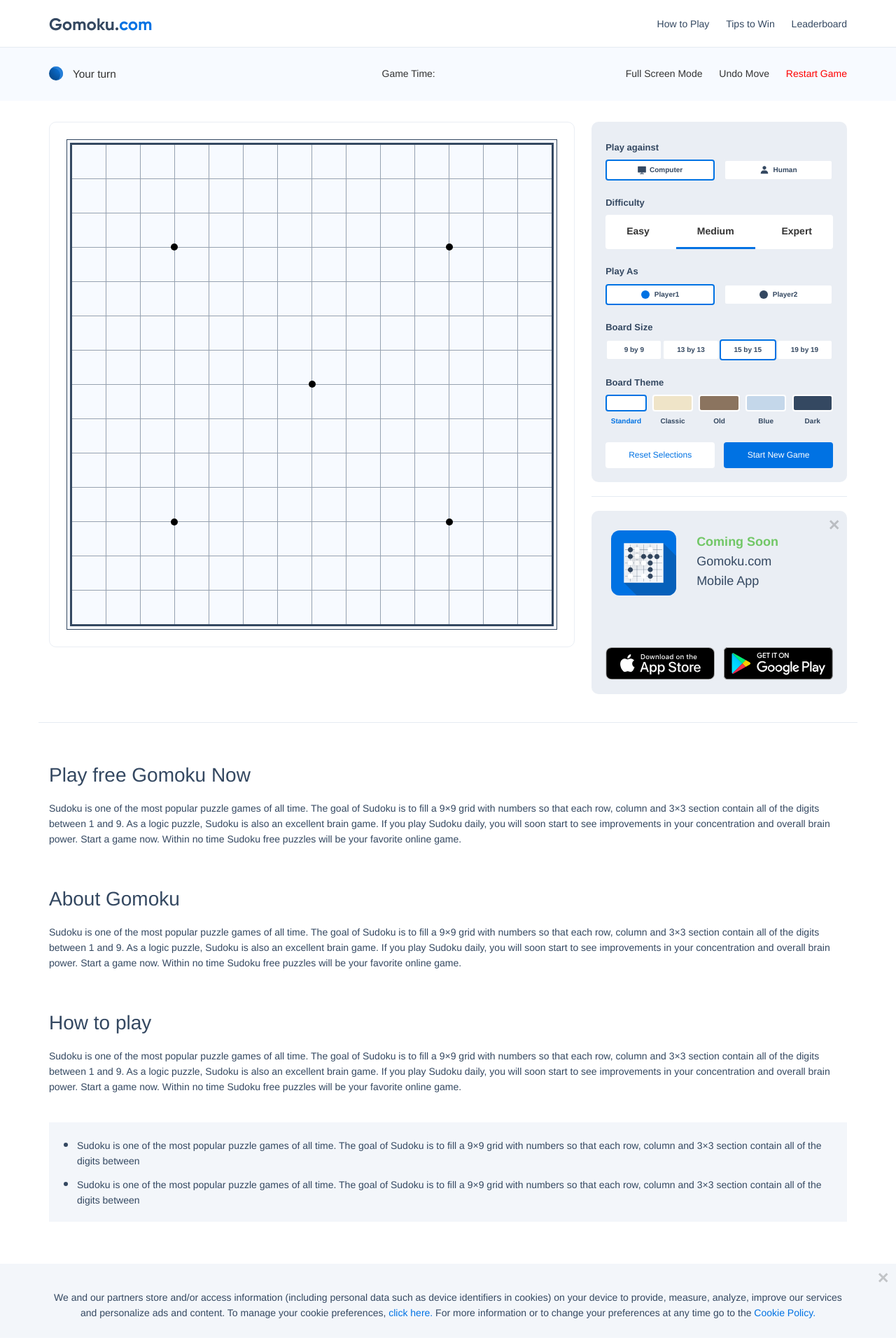
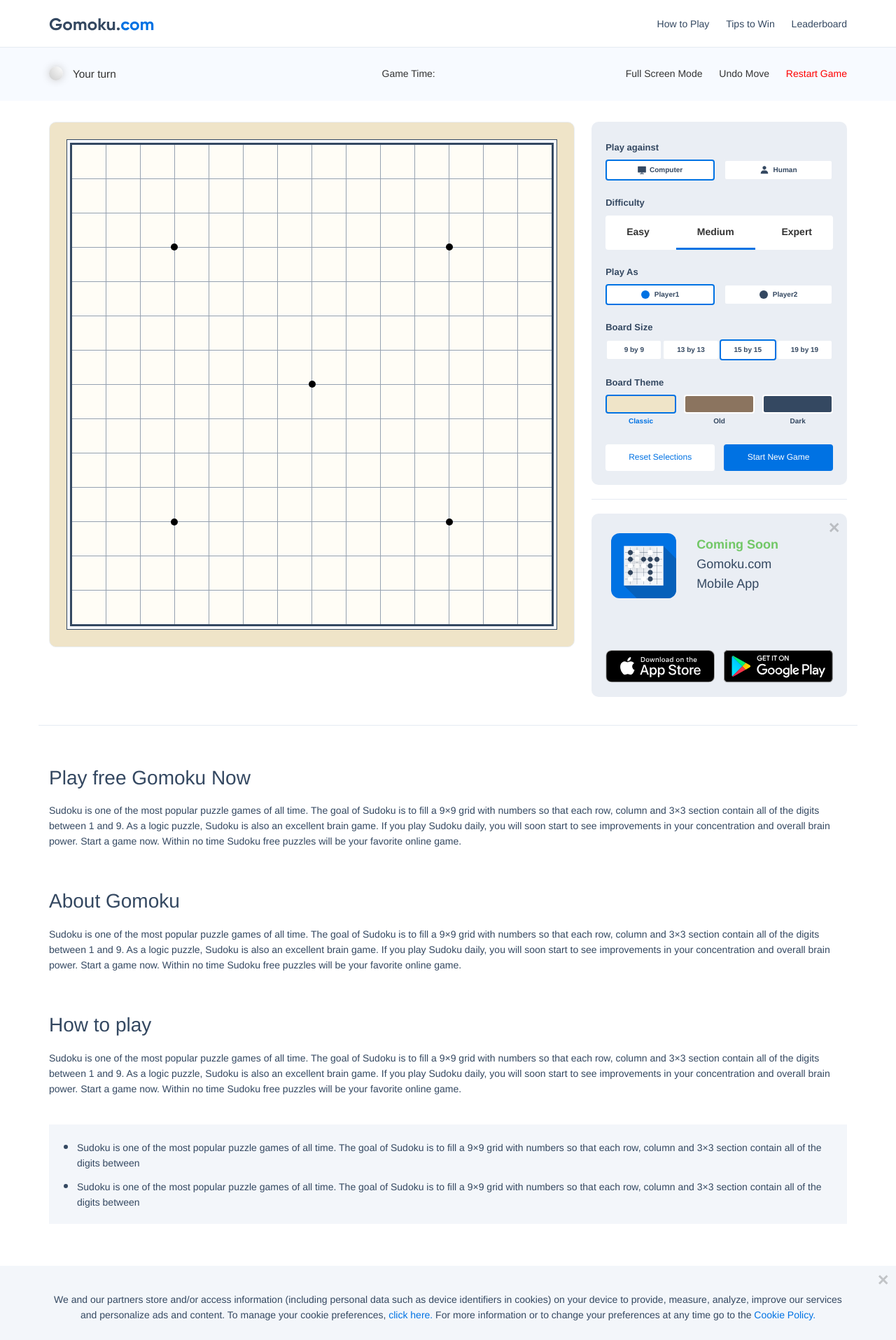
Before and after one commit to Axe-LLC/gomoku.com, a PHP site: page / in a window 1280 px wide. Shown: the whole page at 70% size. Before the commit the page ends 1884 px from the top, so only its background shows below. Run offline with PHP 8.4, Linux system fonts and the light colour scheme.

Commit message:
Favicon, title: added, logo

```diff
--- a/index.html
+++ b/index.html
@@ -5,14 +5,15 @@
 	<meta name = "viewport" content = "user-scalable=no, initial-scale=1.0, maximum-scale=1.0, width=device-width">
 	<meta name="apple-mobile-web-app-capable" content="yes">
 	<meta name="apple-mobile-web-app-status-bar-style" content="black" />
-	<link rel="apple-touch-icon" href="images/icon.png"/>
-	<link rel="icon" type="image/png" href="images/icon.png" />
+	<link rel="apple-touch-icon" href="favicon.png"/>
+	<link rel="icon" type="image/png" href="favicon.png" />
 	<link rel="apple-touch-startup-image" media="(min-device-width: 768px) and (orientation: portrait)" href="images/splash_iPad_portrait.png" />
 	<link rel="apple-touch-startup-image" media="(min-device-width: 768px) and (orientation: landscape)" href="images/splash_iPad_landscape.png" />
 
 	<meta http-equiv="X-UA-Compatible" content="IE=edge,chrome=1">
 
-	<title>Gomoku</title>
+	<title>Play Free Gomoku Online - The #1 Place to Play Gomoku (Five in a Row)</title>
+	<meta name="description" content="Play free Gomoku (Five in a Row) online from Easy to Expert level on Gomoku.com. Select a difficulty level and challenge our AI or play with a friend, enjoy the game!">
 
 	<!-- <link rel="stylesheet" href="style/jquery.mobile-1.2.0.min.css" /> -->
 	<script src="js/jquery.min.js"></script>
@@ -32,12 +33,12 @@
 	<script src='js/script.js' type='text/javascript'></script>
 </head>
 <body ontouchstart="">
-<div data-role="page" class="theme-standard" id="main-page">
+<div data-role="page" class="theme-classic" id="main-page">
 	<!-- Header section -->
 	<div class="header">
 		<div class="container">
 			<a href="/" title="Gomoku.com" class="logo">
-				<img src="images/logo.png" />
+				<img src="images/logo.svg" />
 			</a>
 			<div class="nav">
 				<ul>
@@ -150,15 +151,11 @@
 				</div>
 				<h4>Board Theme</h4>
 				<div class="btn-group" id="mode-theme">
-					<input type="radio" id="selTheme1" name="selTheme" value="standard" checked />
-					<label for="selTheme1" class="standard selected" id="themeLabel"></label>
+					<input type="radio" id="selTheme1" name="selTheme" value="classic" checked />
+					<label for="selTheme1" class="classic selected" id="themeLabel"></label>
 
-					<input type="radio" id="selTheme2" name="selTheme" value="classic" />
-					<label for="selTheme2" class="classic"></label>
 					<input type="radio" id="selTheme3" name="selTheme" value="old" />
 					<label for="selTheme3" class="old"></label>
-					<input type="radio" id="selTheme4" name="selTheme" value="blue" />
-					<label for="selTheme4" class="blue"></label>
 					<input type="radio" id="selTheme5" name="selTheme" value="dark" />
 					<label for="selTheme5" class="dark"></label>
 				</div>
--- a/js/storage.js
+++ b/js/storage.js
@@ -53,7 +53,7 @@ gameData.addRecord('boardsize', '15', function(val){
     $('#mode-boardsize input[value="'+val+'"]').attr('checked',true);
     // $('#level-select input[type="radio"]').checkboxradio('refresh');
 });
-gameData.addRecord('theme', 'standard', function(val){
+gameData.addRecord('theme', 'classic', function(val){
     $('#level-select input[value="theme-'+val+'"]').attr('checked',true);
     // $('#level-select input[type="radio"]').checkboxradio('refresh');
 });
--- a/style/style.css
+++ b/style/style.css
@@ -346,6 +345,8 @@ table.board {
 	padding: 5px 0;
 }
 .header .container .logo img {
+	width: 150px;
+	height: auto;
 	border: none;
 }
 ul, li {
@@ -548,8 +549,8 @@ ul, li {
 } */
 #game-setting #mode-theme label {
 	border: 2px solid white;
-	width: 18%;
-	height: 24px;
+	width: 31%;
+	height: 27px;
 	position: relative;
 	margin-bottom: 24px;
 }
```
Also changed, not shown: other parts of style/style.css (+12 -13 lines), favicon.png (added), images/logo.png.
